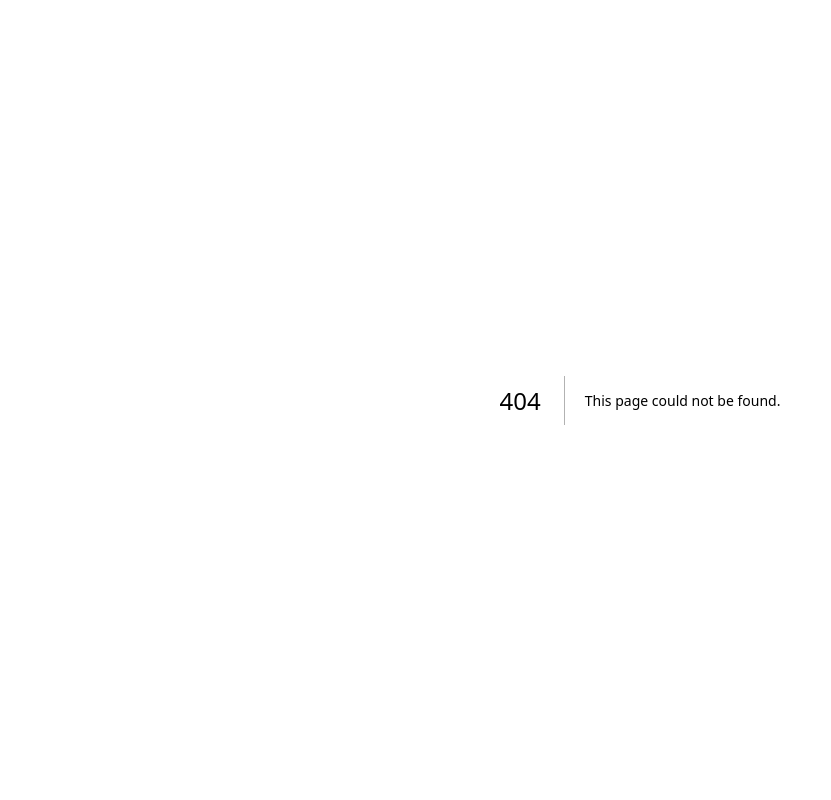
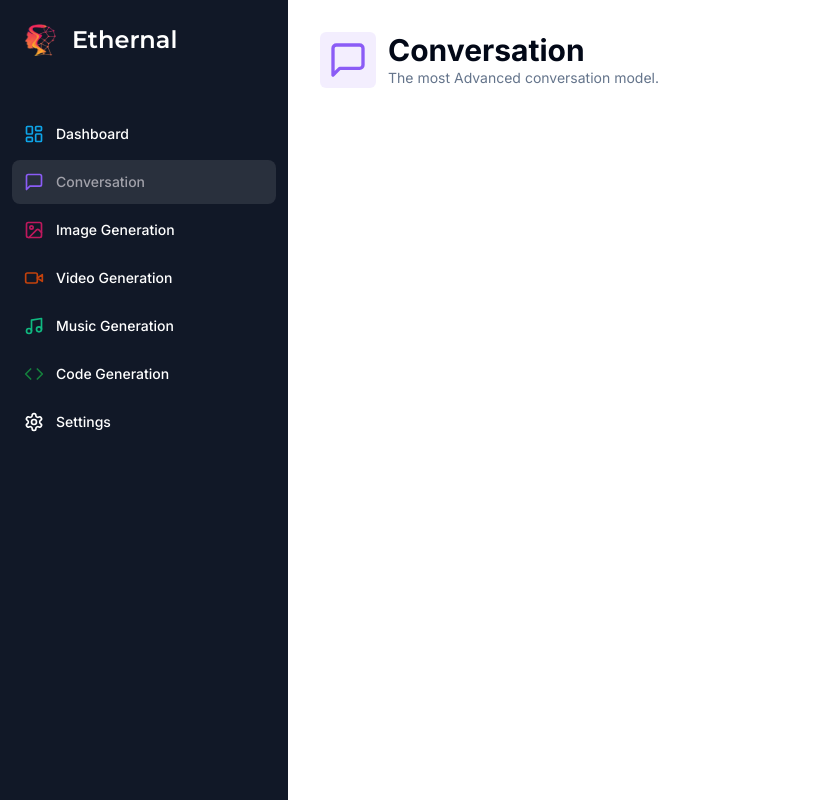
Before and after one commit to wandersonce/ethernal-ai, a Next.js app: page /conversation in a window 1280 px wide. Before the commit this address had no page. Shown: the whole page, without its empty margins (0-831 px from the left). Built offline with nearby package versions, Linux system fonts and the light colour scheme.

Commit message:
Creating heading component and conversation page start

```diff
--- /dev/null
+++ b/app/(dashboard)/(routes)/conversation/page.tsx
@@ -0,0 +1,20 @@
+import {MessageSquare} from 'lucide-react';
+
+import Heading from "@/components/Heading";
+
+export default function Conversation() {
+  return (
+    <div>
+      <Heading
+        title="Conversation"
+        description="The most Advanced conversation model."
+        icon={MessageSquare}
+        iconCOlor='text-violet-500'
+        bgColor='bg-violet-500/10'
+      />
+      <div className='px-4 lg:px-8'>
+
+      </div>
+    </div>
+  )
+}
--- /dev/null
+++ b/components/Heading.tsx
@@ -0,0 +1,26 @@
+import { cn } from "@/lib/utils";
+import {LucideIcon} from "lucide-react"
+
+interface HeadingProps {
+  title: string;
+  description: string;
+  icon: LucideIcon;
+  iconCOlor?: string;
+  bgColor?:string
+}
+
+export default function Heading({title, description, icon:Icon,iconCOlor,bgColor} : HeadingProps) {
+  return (
+
+    <div className="px-4 lg:px-8 flex items-center gap-x-3 mb-8">
+      <div className={cn("p-2 w-fit rounded-md", bgColor)}>
+        <Icon className={cn("w-10 h-10",iconCOlor)} />
+      </div>
+      <div>
+        <h2 className="text-3xl font-bold">{title}</h2>
+        <p className="text-sm text-muted-foreground">{description}</p>
+      </div>
+    </div>
+
+  )
+}
--- /dev/null
+++ b/components/ui/form.tsx
@@ -0,0 +1,176 @@
+import * as React from "react"
+import * as LabelPrimitive from "@radix-ui/react-label"
+import { Slot } from "@radix-ui/react-slot"
+import {
+  Controller,
+  ControllerProps,
+  FieldPath,
+  FieldValues,
+  FormProvider,
+  useFormContext,
+} from "react-hook-form"
+
+import { cn } from "@/lib/utils"
+import { Label } from "@/components/ui/label"
+
+const Form = FormProvider
+
+type FormFieldContextValue<
+  TFieldValues extends FieldValues = FieldValues,
+  TName extends FieldPath<TFieldValues> = FieldPath<TFieldValues>
+> = {
+  name: TName
+}
+
+const FormFieldContext = React.createContext<FormFieldContextValue>(
+  {} as FormFieldContextValue
+)
+
+const FormField = <
+  TFieldValues extends FieldValues = FieldValues,
+  TName extends FieldPath<TFieldValues> = FieldPath<TFieldValues>
+>({
+  ...props
+}: ControllerProps<TFieldValues, TName>) => {
+  return (
+    <FormFieldContext.Provider value={{ name: props.name }}>
+      <Controller {...props} />
+    </FormFieldContext.Provider>
+  )
+}
+
+const useFormField = () => {
+  const fieldContext = React.useContext(FormFieldContext)
+  const itemContext = React.useContext(FormItemContext)
+  const { getFieldState, formState } = useFormContext()
+
+  const fieldState = getFieldState(fieldContext.name, formState)
+
+  if (!fieldContext) {
+    throw new Error("useFormField should be used within <FormField>")
+  }
+
+  const { id } = itemContext
+
+  return {
+    id,
+    name: fieldContext.name,
+    formItemId: `${id}-form-item`,
+    formDescriptionId: `${id}-form-item-description`,
+    formMessageId: `${id}-form-item-message`,
+    ...fieldState,
+  }
+}
+
+type FormItemContextValue = {
+  id: string
+}
+
+const FormItemContext = React.createContext<FormItemContextValue>(
+  {} as FormItemContextValue
+)
+
+const FormItem = React.forwardRef<
+  HTMLDivElement,
+  React.HTMLAttributes<HTMLDivElement>
+>(({ className, ...props }, ref) => {
+  const id = React.useId()
+
+  return (
+    <FormItemContext.Provider value={{ id }}>
+      <div ref={ref} className={cn("space-y-2", className)} {...props} />
+    </FormItemContext.Provider>
+  )
+})
+FormItem.displayName = "FormItem"
+
+const FormLabel = React.forwardRef<
+  React.ElementRef<typeof LabelPrimitive.Root>,
+  React.ComponentPropsWithoutRef<typeof LabelPrimitive.Root>
+>(({ className, ...props }, ref) => {
+  const { error, formItemId } = useFormField()
+
+  return (
+    <Label
+      ref={ref}
+      className={cn(error && "text-destructive", className)}
+      htmlFor={formItemId}
+      {...props}
+    />
+  )
+})
+FormLabel.displayName = "FormLabel"
+
+const FormControl = React.forwardRef<
+  React.ElementRef<typeof Slot>,
+  React.ComponentPropsWithoutRef<typeof Slot>
+>(({ ...props }, ref) => {
+  const { error, formItemId, formDescriptionId, formMessageId } = useFormField()
+
+  return (
+    <Slot
+      ref={ref}
+      id={formItemId}
+      aria-describedby={
+        !error
+          ? `${formDescriptionId}`
+          : `${formDescriptionId} ${formMessageId}`
+      }
+      aria-invalid={!!error}
+      {...props}
+    />
+  )
+})
+FormControl.displayName = "FormControl"
+
+const FormDescription = React.forwardRef<
+  HTMLParagraphElement,
+  React.HTMLAttributes<HTMLParagraphElement>
+>(({ className, ...props }, ref) => {
+  const { formDescriptionId } = useFormField()
+
+  return (
+    <p
+      ref={ref}
+      id={formDescriptionId}
+      className={cn("text-sm text-muted-foreground", className)}
+      {...props}
+    />
+  )
+})
+FormDescription.displayName = "FormDescription"
+
+const FormMessage = React.forwardRef<
+  HTMLParagraphElement,
+  React.HTMLAttributes<HTMLParagraphElement>
+>(({ className, children, ...props }, ref) => {
+  const { error, formMessageId } = useFormField()
+  const body = error ? String(error?.message) : children
+
+  if (!body) {
+    return null
+  }
+
+  return (
+    <p
+      ref={ref}
+      id={formMessageId}
+      className={cn("text-sm font-medium text-destructive", className)}
+      {...props}
+    >
+      {body}
+    </p>
+  )
+})
+FormMessage.displayName = "FormMessage"
+
+export {
+  useFormField,
+  Form,
+  FormItem,
+  FormLabel,
+  FormControl,
+  FormDescription,
+  FormMessage,
+  FormField,
+}
--- /dev/null
+++ b/components/ui/label.tsx
@@ -0,0 +1,26 @@
+"use client"
+
+import * as React from "react"
+import * as LabelPrimitive from "@radix-ui/react-label"
+import { cva, type VariantProps } from "class-variance-authority"
+
+import { cn } from "@/lib/utils"
+
+const labelVariants = cva(
+  "text-sm font-medium leading-none peer-disabled:cursor-not-allowed peer-disabled:opacity-70"
+)
+
+const Label = React.forwardRef<
+  React.ElementRef<typeof LabelPrimitive.Root>,
+  React.ComponentPropsWithoutRef<typeof LabelPrimitive.Root> &
+    VariantProps<typeof labelVariants>
+>(({ className, ...props }, ref) => (
+  <LabelPrimitive.Root
+    ref={ref}
+    className={cn(labelVariants(), className)}
+    {...props}
+  />
+))
+Label.displayName = LabelPrimitive.Root.displayName
+
+export { Label }
--- a/package.json
+++ b/package.json
@@ -10,7 +10,9 @@
   },
   "dependencies": {
     "@clerk/nextjs": "^4.23.1",
+    "@hookform/resolvers": "^3.1.1",
     "@radix-ui/react-dialog": "^1.0.4",
+    "@radix-ui/react-label": "^2.0.2",
     "@radix-ui/react-slot": "^1.0.2",
     "@types/node": "20.4.5",
     "@types/react": "18.2.17",
@@ -25,9 +27,11 @@
     "postcss": "8.4.27",
     "react": "18.2.0",
     "react-dom": "18.2.0",
+    "react-hook-form": "^7.45.2",
     "tailwind-merge": "^1.14.0",
     "tailwindcss": "3.3.3",
     "tailwindcss-animate": "^1.0.6",
-    "typescript": "5.1.6"
+    "typescript": "5.1.6",
+    "zod": "^3.21.4"
   }
 }
```
Also changed, not shown: 1 other file (tests, documents, lock files or other folders).
